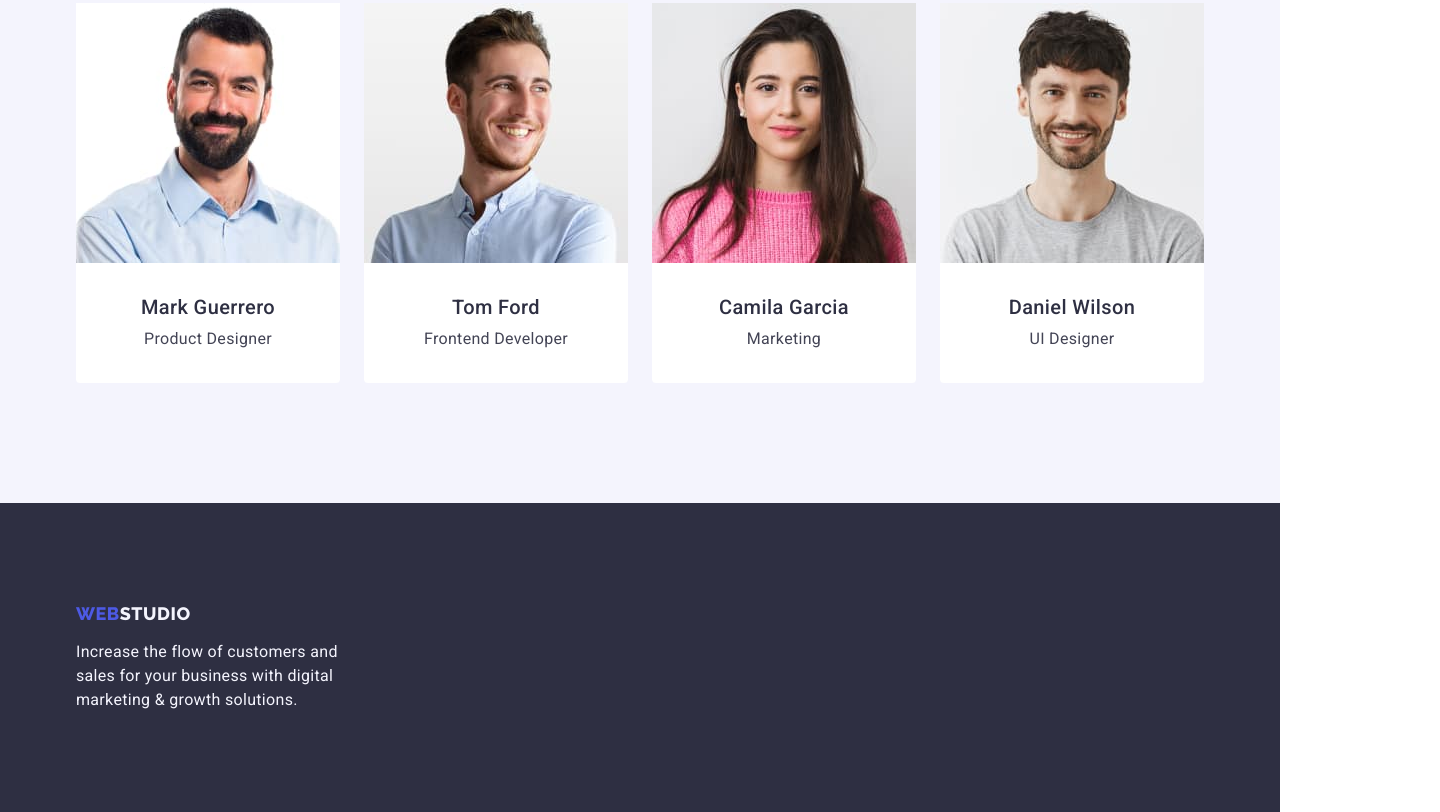
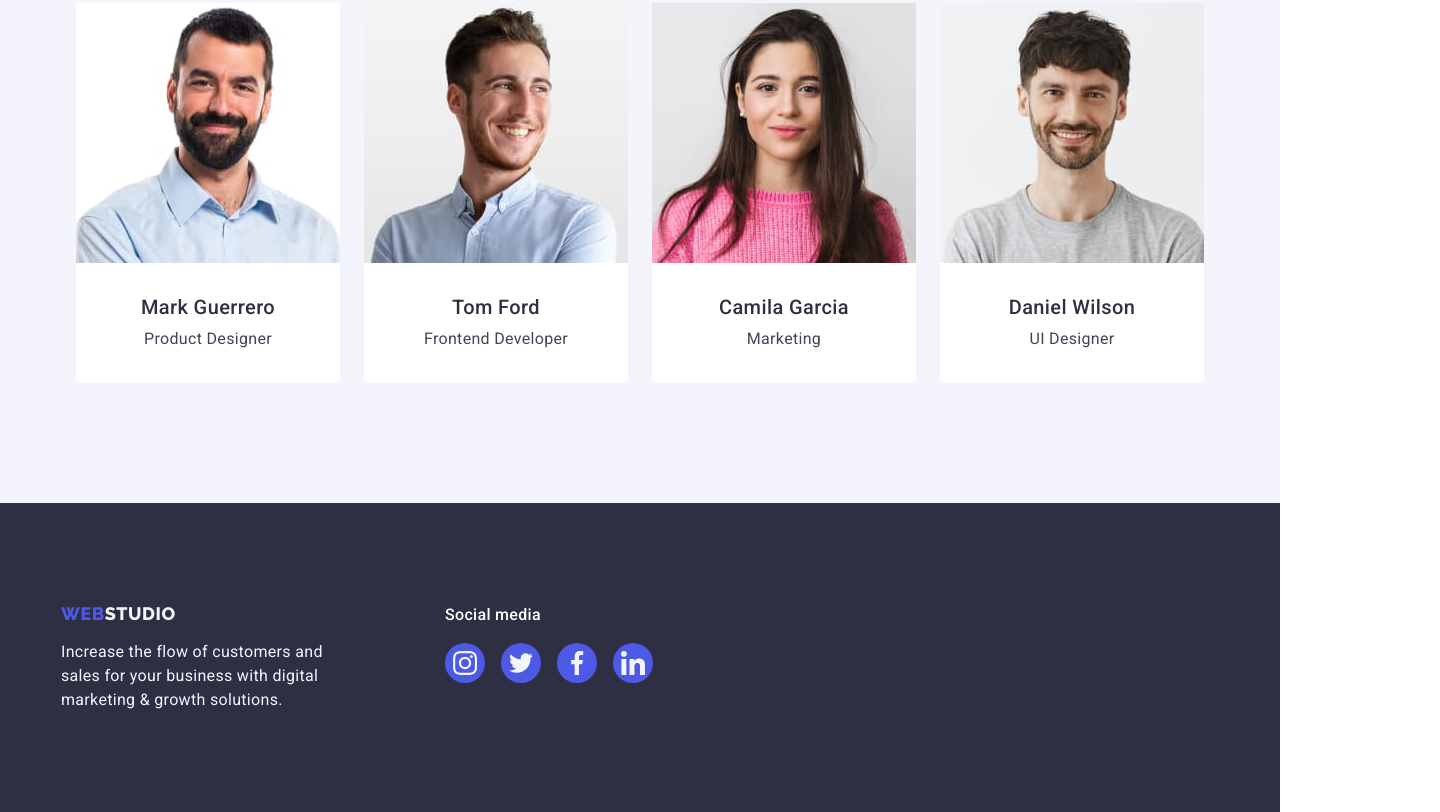
Before and after one commit to Olvet7/goit-markup-hw-04, a plain HTML site: page index.html in a window 1280 px wide. Shown: the part 1802-2614 px from the top of the page, 1440 px wide, since content can reach past the window. Drawn offline with nearby package versions, Linux system fonts and the light colour scheme.

Commit message:
Footer Studio

```diff
--- a/css/styles.css
+++ b/css/styles.css
@@ -166,6 +166,13 @@ h1,h2,h3,h4,h5,h6 p {
     background-color: var(--dark);
     padding-top: 188px;
     padding-bottom: 188px;
+    background-image: linear-gradient(to bottom, rgba(46, 47, 66, 0.70), rgba(46, 47, 66, 0.70)),
+    url(/images/people_office_1.jpg);
+    background-repeat: no-repeat;
+    min-width: 1440px;
+    margin: 0 auto;
+    background-position: center;
+    background-size: cover;
 }
 
 /* Team */
@@ -361,6 +368,16 @@ h1,h2,h3,h4,h5,h6 p {
 
 /* Footer */
 
+.ftr-container {
+    display: flex;
+    align-self: baseline;
+    padding: 0;
+}
+
+.frt-descr {
+    margin-right: 120px;
+}
+
 .ftr-page {
     background: var(--dark);
     padding-top: 100px;
@@ -373,9 +390,55 @@ h1,h2,h3,h4,h5,h6 p {
     font-weight: 400;
     line-height: 24px;
     letter-spacing: 0.02em;
-
     width: 264px;
     margin: 0;
+}
+
+.ftr-media {
+    color: var(--white-background);
+    font-size: 16px;
+    font-weight: 500;
+    line-height: 1.5em;
+    letter-spacing: 0.02em;
+
+    fill: var(--light);
+    margin: 0;
+}
+
+.frt-icon {
+    width: 40px;
+    height: 40px;
+}
+
+.ftr-media-descr {
+    margin: 0;
+    margin-bottom: 16px;
+}
+
+.ftr-icons-list {
+    justify-content: center;
+    align-items: center;
+    display: flex;
+    gap: 16px;
+}
+
+.link-media {
+    display: flex;
+    width: 100%;
+    height: 100%;
+    justify-content: center;
+    align-items: center;
+    background-color: var(--primary_brand);
+    border-radius: 50%;
+}
+
+.link-media:hover,
+.link-media:focus{
+    background-color: var(--success);
+}
+
+.frt-icon {
+    fill: var(--primary_brand);
 }
 
 .ftr-logo-studio {
--- a/index.html
+++ b/index.html
@@ -143,9 +143,52 @@
 <!-- Footer -->
 
     <footer class="ftr-page">
-    <div class="container">
-        <a href="./index.html" class="logo-web-frt link">Web<span class="ftr-logo-studio link">Studio</span></a>
-        <p class="ftr-page-text">Increase the flow of customers and sales for your business with digital marketing & growth solutions.</p>
+    <div class="container ftr-container">
+        <div class="frt-descr">
+            <a href="./index.html" class="logo-web-frt link">Web<span class="ftr-logo-studio link">Studio</span></a>
+            <p class="ftr-page-text">Increase the flow of customers and sales for your business with digital marketing & growth solutions.</p>
+        </div>
+        <div class="ftr-media">
+            <p class="ftr-media-descr">Social media</p>
+            <ul class="ftr-icons-list list">
+                <li class="frt-icon">
+                    <a href="" aria-label="instagram" class="link-media">
+                        <span class="media" aria-label="instagram"></span>
+                    <svg class="ftr-media" width="24" height="24">
+                    <use href="./images/icons.svg#instagram"></use>
+                    </svg>
+                    </a>
+                    </li>
+                <li class="frt-icon">
+                    <a href="" aria-label="twitter" class="link-media">
+                        <span class="media" aria-label="twitter"></span>
+                    <svg class="ftr-media" width="24" height="24">
+                    <use href="./images/icons.svg#twitter"></use>
+                    </svg>
+                    </a>
+                </li>
+                <li class="frt-icon">
+                    <a href="" aria-label="facebook" class="link-media">
+                        <span class="media" aria-label="facebook"></span>
+                    <svg class="ftr-media" width="24" height="24">
+                    <use href="./images/icons.svg#facebook"></use>
+                    </svg>
+                    </a>
+                </li>
+                <li class="frt-icon">
+                    <a href="" aria-label="linkedin" class="link-media">
+                        <span class="media" aria-label="linkedin"></span>
+                    <svg class="ftr-media" width="24" height="24">
+                    <use href="./images/icons.svg#linkedin"></use>
+                    </svg>
+                    </a>
+                </li>
+            </ul>
+
+
+
+
+        </div>
     </div>
     </footer>
 </body>
```
Also changed, not shown: images/icons.svg (added), images/people_office_1.jpg (added).
